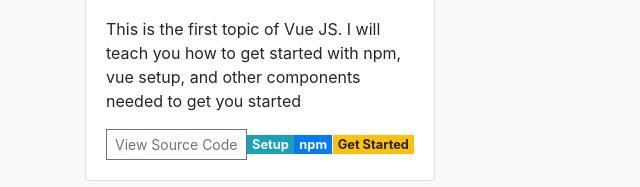
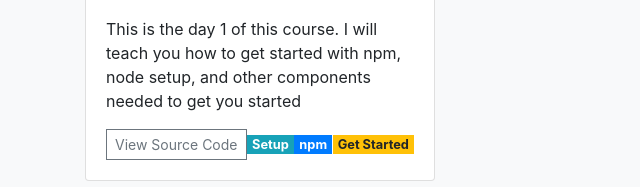
Before and after one commit to sdevkota/front-end-developement, a plain HTML site: page index.html in a window 1280 px wide. Shown: the part 711-898 px from the top of the page, 0-640 px from the left. Drawn offline with nearby package versions, Linux system fonts and the light colour scheme; files that its build step writes are made by us from their sources; files whose address does not match are found by name.

Commit message:
added day 1 stuffs

```diff
--- a/index.html
+++ b/index.html
@@ -56,7 +56,7 @@
                                 src="/projectloader/assets/img/getstarted.png"
                                 data-holder-rendered="true " style="height: 225px; width: 100%; display: block; ">
                             <div class="card-body ">
-                                <p class="card-text ">This is the first topic of Vue JS. I will teach you how to get started with npm, vue setup, and other components needed to get you started</p>
+                                <p class="card-text ">This is the day 1 of this course. I will teach you how to get started with npm, node setup, and other components needed to get you started</p>
                                 <div class="d-flex justify-content-between align-items-center ">
                                     <div class="btn-group ">
                                         <button type="button " data-link="https://github.com/sdevkota/Day-1" class="btn btn-sm btn-outline-secondary src-code">View Source Code</button>
```
